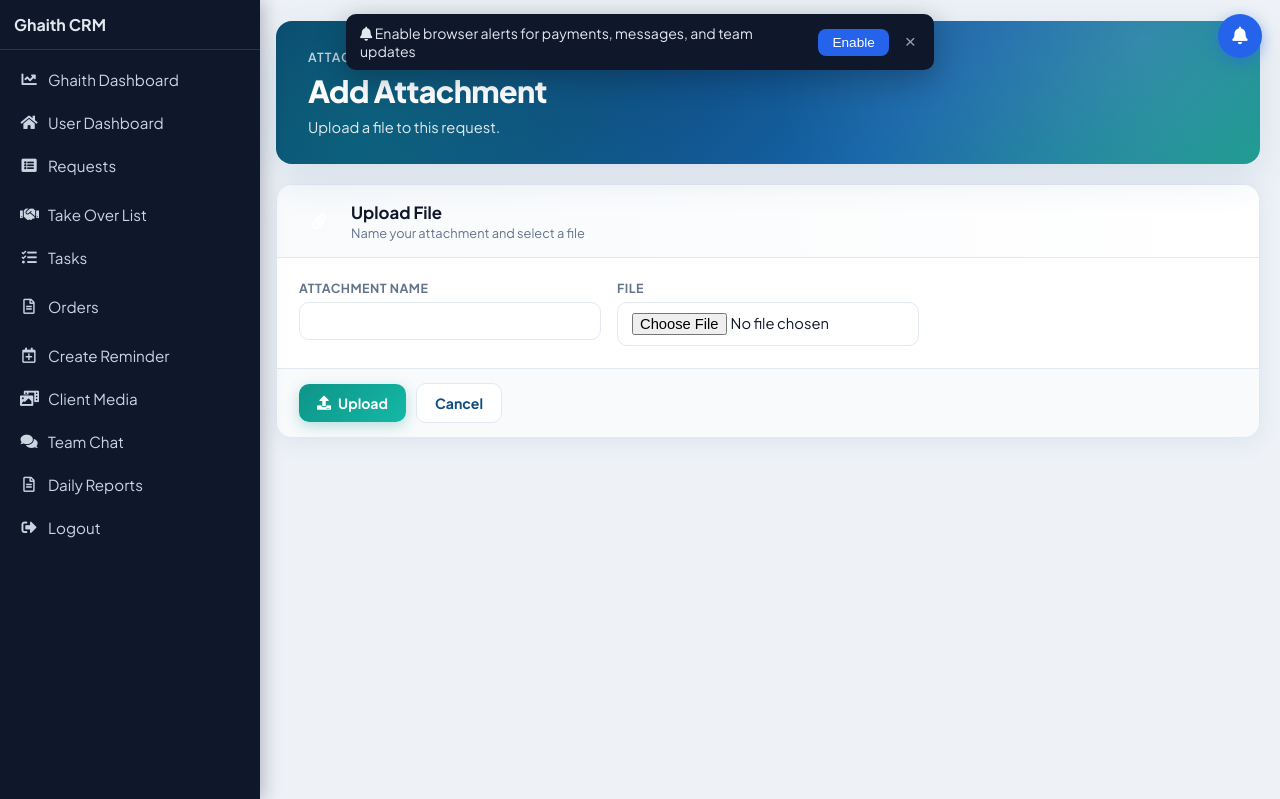
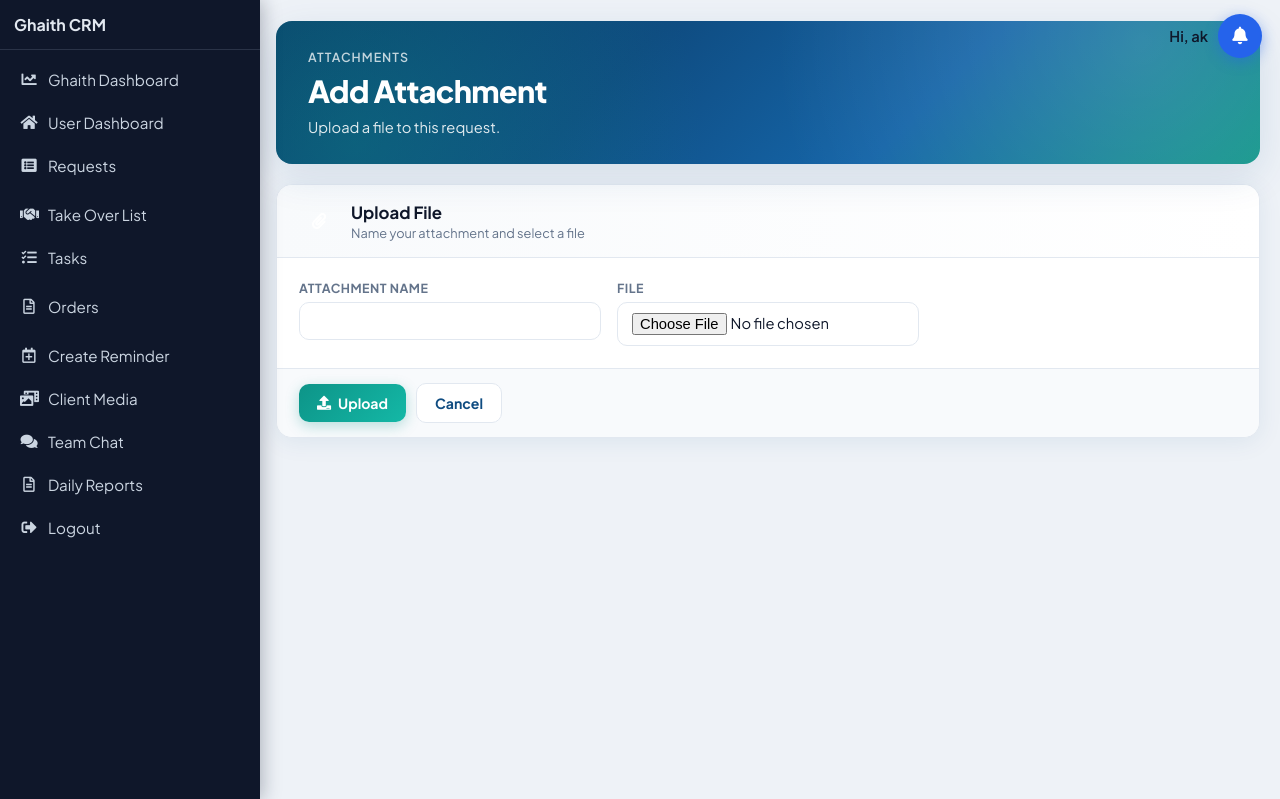
Before and after one commit to ahmadhjy/Ghaith-CRM, a Django app: page /attach/4/ in a window 1280 px wide. Shown: the top 799 px of the page. Run offline with Django 4.2, Linux system fonts and the light colour scheme; a user stored in the database is signed in; data comes from the database, SQL or seed files in the repository; data that the repository does not hold is empty; parts of the project's set-up code (start-up, migrations or seed data) failed here and were passed over.

Commit message:
Fix enable banner not hiding due to CSS display:flex override.
Co-authored-by: Cursor <cursoragent@cursor.com>

```diff
--- a/display/templates/shared/notification_bell.html
+++ b/display/templates/shared/notification_bell.html
@@ -10,6 +10,7 @@
 </div>
 
 <div class="crm-notify" id="crmNotify">
+  <span class="crm-notify__greeting">Hi, {% if user.get_full_name %}{{ user.get_full_name }}{% else %}{{ user.username }}{% endif %}</span>
   <button type="button" class="crm-notify__bell" id="crmNotifyBell" aria-label="Notifications" aria-expanded="false">
     <i class="fas fa-bell"></i>
     <span class="crm-notify__badge" id="crmNotifyBadge" hidden>0</span>
--- a/static/JS/crm-notifications.js
+++ b/static/JS/crm-notifications.js
@@ -217,7 +217,10 @@
   }
 
   function hidePushBanner() {
-    if (pushBanner) pushBanner.hidden = true;
+    if (!pushBanner) return;
+    pushBanner.hidden = true;
+    pushBanner.classList.add('is-dismissed');
+    pushBanner.setAttribute('aria-hidden', 'true');
   }
 
   function markPushHandled() {
@@ -237,7 +240,10 @@
   }
 
   function showPushBanner() {
-    if (shouldShowPushBanner()) pushBanner.hidden = false;
+    if (!shouldShowPushBanner()) return;
+    pushBanner.hidden = false;
+    pushBanner.classList.remove('is-dismissed');
+    pushBanner.setAttribute('aria-hidden', 'false');
   }
 
   function saveSubscription(sub) {
--- a/static/css/crm-notifications.css
+++ b/static/css/crm-notifications.css
@@ -14,6 +14,12 @@
   border-radius: 10px;
   box-shadow: 0 8px 28px rgba(15, 23, 42, 0.35);
   font-size: 0.88rem;
+}
+
+/* hidden attribute is overridden by display:flex above — must force hide */
+.crm-notify-push-banner[hidden],
+.crm-notify-push-banner.is-dismissed {
+  display: none !important;
 }
 
 .crm-notify-push-banner span {
@@ -50,6 +56,19 @@
   top: 14px;
   right: 18px;
   z-index: 1003;
+  display: flex;
+  align-items: center;
+  gap: 10px;
+}
+
+.crm-notify__greeting {
+  font-size: 0.92rem;
+  font-weight: 600;
+  color: #0f172a;
+  white-space: nowrap;
+  max-width: 200px;
+  overflow: hidden;
+  text-overflow: ellipsis;
 }
 
 .crm-notify__bell {
```
